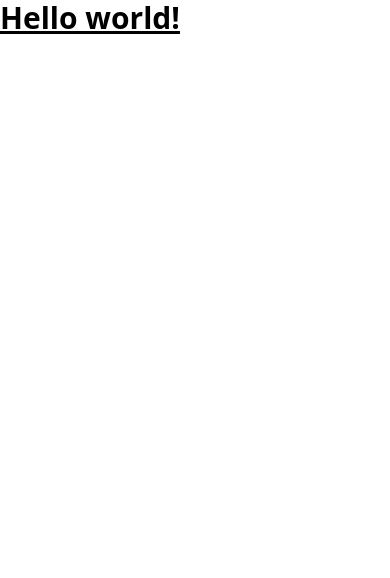
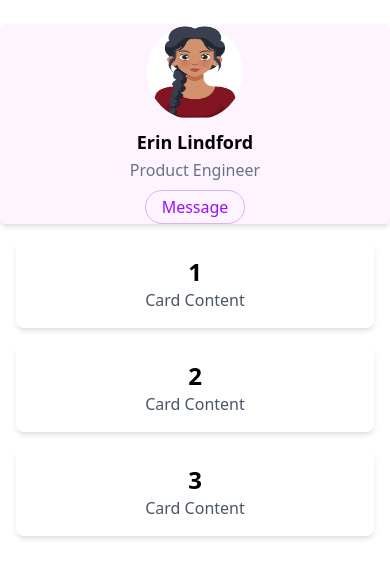
Before and after one commit to chinky23-tech/profile, a website: page index.html in a window 390 px wide. Drawn offline with Linux system fonts and the light colour scheme.

Commit message:
adding responsive cards

```diff
--- a/index.html
+++ b/index.html
@@ -4,11 +4,41 @@
     <meta charset="UTF-8">
     <meta name="viewport" content="width=device-width, initial-scale=1.0">
     <title>Profile card</title>
+
     <link href="./output.css" rel="stylesheet">
+
 </head>
 <body>
-      <h1 class="text-3xl font-bold underline">
-           Hello world!
-        </h1>
+<div class="flex flex-col gap-2   sm:flex-row sm:items-center sm:gap-6 sm:py-4 justify-center max-w-xl mx-auto  bg-fuchsia-50 rounded-md mt-6 shadow-md ">
+     <img class="mx-auto block h-24 w-24 rounded-full  sm:mx-0 sm:shrink-0 " src="src/avatar.jpg" alt="profile image" />
+      <div class="space-y-2 text-center sm:text-left">
+         <div class="space-y-0.5">
+           <p class="text-lg font-semibold text-black">Erin Lindford</p>
+              <p class="font-medium text-gray-500">Product Engineer</p>    </div>
+                  <button class="border  border-solid border-purple-300 py-1 px-4  rounded-full text-purple-600 hover:border-transparent hover:bg-purple-600 hover:text-white active:bg-purple-700 cursor-pointer">      Message
+                       </button>
+                     </div>
+                    </div>
+<div class="grid grid-cols-1 sm:grid-cols-2 lg:grid-cols-3 gap-4 p-4">
+  <!-- Card 1 -->
+  <div class="bg-white p-4 rounded-lg shadow-md text-center">
+    <h3 class="text-2xl font-semibold">1</h3>
+    <p class="text-gray-600">Card Content</p>
+  </div>
+
+  <!-- Card 2 -->
+  <div class="bg-white p-4 rounded-lg shadow-md text-center">
+    <h3 class="text-2xl font-semibold">2</h3>
+    <p class="text-gray-600">Card Content</p>
+  </div>
+
+  <!-- Card 3 -->
+  <div class="bg-white p-4 rounded-lg shadow-md text-center">
+    <h3 class="text-2xl font-semibold">3</h3>
+    <p class="text-gray-600">Card Content</p>
+  </div>
+</div>
+
 </body>
+
 </html>
--- a/package.json
+++ b/package.json
@@ -4,7 +4,8 @@
   "description": "",
   "main": "index.js",
   "scripts": {
-    "test": "echo \"Error: no test specified\" && exit 1"
+    "test": "echo \"Error: no test specified\" && exit 1",
+        "build": "tailwindcss -i ./src/input.css -o ./output.css --watch"
   },
   "repository": {
     "type": "git",
@@ -25,4 +26,6 @@
     "postcss": "^8.5.6",
     "tailwindcss": "^4.1.12"
   }
+
+
 }
```
Also changed, not shown: output.css (added), src/avatar.jpg (added), src/output.css.
